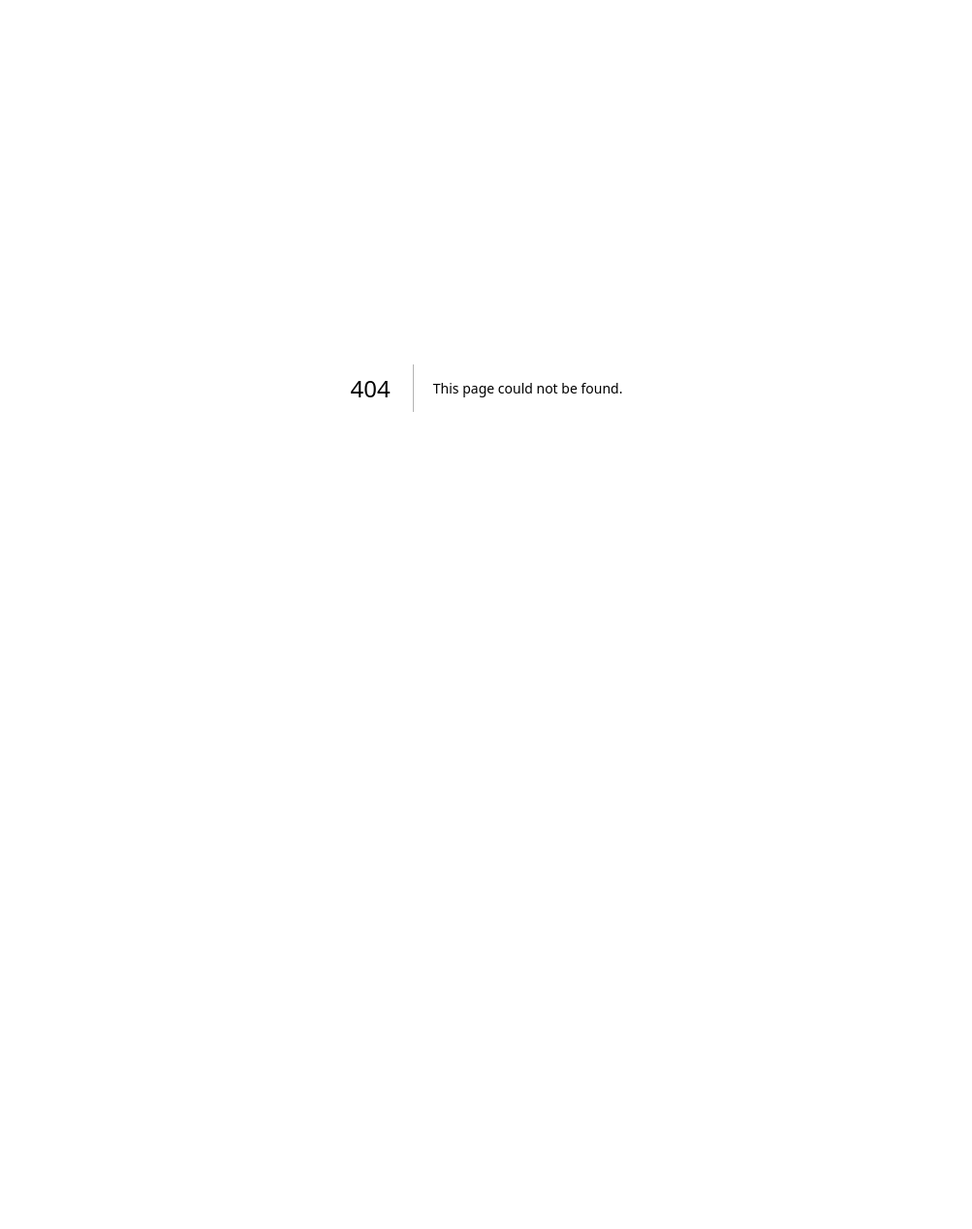
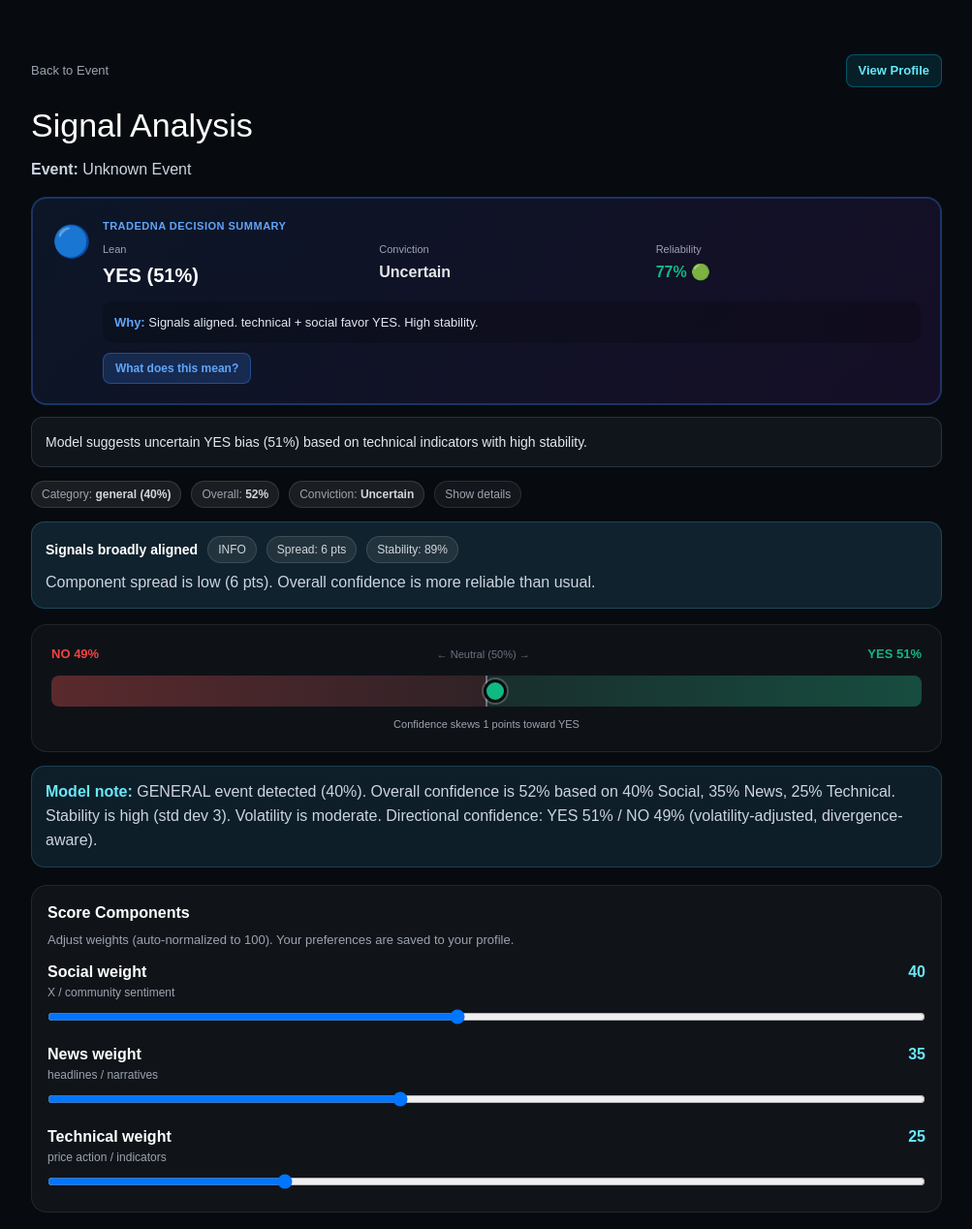
Before and after one commit to anujagadde18/tradedna, a Next.js app: page /scores in a window 1280 px wide. Before the commit this address had no page. Shown: the top 1268 px of the page at 97% size, without its empty margins (138-1141 px from the left). Before the commit the page ends 800 px from the top, so only its background shows below. Built offline with nearby package versions, Linux system fonts and the light colour scheme.

Commit message:
Create page.tsx

```diff
--- /dev/null
+++ b/app/scores/page.tsx
@@ -0,0 +1,228 @@
+"use client";
+
+import { Suspense, useMemo, useState, useEffect } from "react";
+import { useSearchParams, useRouter } from "next/navigation";
+import { analyzeEventWithData } from "@/lib/engine/analyzeEventWithData";
+import { type ComponentKey } from "@/lib/engine/analyzeEvent";
+import { ComponentBreakdownCard, DivergenceBanner } from "@/components/analysis/Breakdown";
+import { saveAnalysis } from "@/lib/profile/userProfile";
+import { getCachedNewsData, type NewsData } from "@/lib/data/newsData";
+import { getCachedSocialData, type SocialData } from "@/lib/data/socialData";
+import { EvidenceCards } from "@/components/evidence/EvidenceCards";
+import { PlainEnglishSummary, ConfidenceMeter, SimplifiedMetrics } from "@/components/ui/EnhancedUI";
+import { DecisionSummaryCard, TradeRecommendation, calculateReliability } from "@/components/ui/DecisionSummary";
+import { ShareAnalysisButton } from "@/components/share/ShareAnalysis";
+import { trackEventAnalysis } from "@/lib/storage/popularEvents";
+import { track, saveAnalysis as saveAnalyticAnalysis } from "@/lib/analytics";
+
+function ScoresContent() {
+  const searchParams = useSearchParams();
+  const router = useRouter();
+  const event = searchParams.get("event") || "Unknown Event";
+
+  const [weights, setWeights] = useState<Record<ComponentKey, number>>({
+    social: 40,
+    news: 35,
+    technical: 25,
+  });
+
+  const [newsData, setNewsData] = useState<NewsData | null>(null);
+  const [socialData, setSocialData] = useState<SocialData | null>(null);
+  const [isLoadingData, setIsLoadingData] = useState(true);
+
+  useEffect(() => {
+    if (event === "Unknown Event") return;
+
+    track("analyze_started", { event });
+
+    async function fetchData() {
+      setIsLoadingData(true);
+      try {
+        const [news, social] = await Promise.all([
+          getCachedNewsData(event),
+          getCachedSocialData(event),
+        ]);
+        setNewsData(news);
+        setSocialData(social);
+      } catch (error) {
+        console.error("Data fetch error:", error);
+      } finally {
+        setIsLoadingData(false);
+      }
+    }
+
+    fetchData();
+  }, [event]);
+
+  const analysis = useMemo(
+    () => analyzeEventWithData(event, weights, newsData, socialData),
+    [event, weights, newsData, socialData]
+  );
+
+  useEffect(() => {
+    if (analysis && event !== "Unknown Event" && !isLoadingData) {
+      saveAnalysis(analysis, weights);
+      trackEventAnalysis(event, analysis.category.name, analysis.directional.yes);
+      const reliability = calculateReliability(analysis);
+      saveAnalyticAnalysis({
+        event_text: event,
+        category: analysis.category.name,
+        yes_conf: analysis.directional.yes,
+        no_conf: analysis.directional.no,
+        reliability: reliability.score,
+        conviction: analysis.directional.convictionTier,
+        stability: analysis.stats.stability,
+        weights: weights,
+      });
+    }
+  }, [analysis, weights, event, isLoadingData]);
+
+  function setWeight(key: ComponentKey, value: number) {
+    const next = { ...weights, [key]: value };
+    const sum = next.social + next.news + next.technical;
+    if (sum === 100) {
+      setWeights(next);
+      return;
+    }
+    const scale = 100 / sum;
+    const scaled = {
+      social: Math.round(next.social * scale),
+      news: Math.round(next.news * scale),
+      technical: 100 - Math.round(next.social * scale) - Math.round(next.news * scale),
+    };
+    setWeights(scaled);
+  }
+
+  const polymarketUrl = "https://polymarket.com/search?q=" + encodeURIComponent(event);
+
+  return (
+    <main style={{ minHeight: "100vh", background: "#070B10", color: "#fff" }}>
+      <div style={{ maxWidth: 980, margin: "0 auto", padding: "56px 20px" }}>
+
+        <div style={{ display: "flex", justifyContent: "space-between", alignItems: "center" }}>
+          <a href="/event" style={{ color: "#9CA3AF", fontSize: 13 }}>Back to Event</a>
+          <button
+            onClick={() => router.push("/profile")}
+            style={{ padding: "6px 12px", borderRadius: 8, background: "rgba(0,212,255,0.1)", border: "1px solid rgba(0,212,255,0.3)", color: "#67e8f9", cursor: "pointer", fontSize: 13, fontWeight: 600 }}
+          >
+            View Profile
+          </button>
+        </div>
+
+        <h1 style={{ fontSize: 34, marginTop: 14 }}>Signal Analysis</h1>
+        <div style={{ marginTop: 8, color: "#cbd5e1" }}>
+          <b>Event:</b> {analysis.event}
+        </div>
+
+        <DecisionSummaryCard analysis={analysis} />
+        <PlainEnglishSummary analysis={analysis} />
+        <SimplifiedMetrics analysis={analysis} />
+        <DivergenceBanner warnings={analysis.warnings} />
+
+        {!isLoadingData && (analysis.dataIntegration.news.realDataUsed || analysis.dataIntegration.social.realDataUsed) && (
+          <div style={{ marginTop: 14, padding: 12, borderRadius: 10, background: "rgba(16,185,129,0.1)", border: "1px solid rgba(16,185,129,0.3)" }}>
+            <div style={{ fontSize: 13, color: "#10b981", fontWeight: 600 }}>
+              {"Real Data Integrated: "}
+              {analysis.dataIntegration.news.realDataUsed && (analysis.dataIntegration.news.articleCount + " news articles")}
+              {analysis.dataIntegration.news.realDataUsed && analysis.dataIntegration.social.realDataUsed && " • "}
+              {analysis.dataIntegration.social.realDataUsed && ("~" + analysis.dataIntegration.social.estimatedVolume?.toLocaleString() + " social mentions")}
+            </div>
+          </div>
+        )}
+
+        <ConfidenceMeter yesPercent={analysis.directional.yes} noPercent={analysis.directional.no} />
+
+        <div style={{ marginTop: 14, padding: 14, borderRadius: 14, background: "rgba(80, 200, 255, 0.10)", border: "1px solid rgba(80, 200, 255, 0.20)", color: "#cbd5e1", lineHeight: 1.55 }}>
+          <b style={{ color: "#67e8f9" }}>Model note:</b> {analysis.explanation}
+        </div>
+
+        <div style={{ marginTop: 18, padding: 16, borderRadius: 16, background: "rgba(255,255,255,0.04)", border: "1px solid rgba(255,255,255,0.08)" }}>
+          <div style={{ fontWeight: 800 }}>Score Components</div>
+          <div style={{ marginTop: 6, color: "#9CA3AF", fontSize: 13 }}>
+            Adjust weights (auto-normalized to 100). Your preferences are saved to your profile.
+          </div>
+          <SliderRow label="Social weight" sub="X / community sentiment" value={weights.social} onChange={(v) => setWeight("social", v)} />
+          <SliderRow label="News weight" sub="headlines / narratives" value={weights.news} onChange={(v) => setWeight("news", v)} />
+          <SliderRow label="Technical weight" sub="price action / indicators" value={weights.technical} onChange={(v) => setWeight("technical", v)} />
+        </div>
+
+        <div style={{ marginTop: 18, display: "grid", gridTemplateColumns: "repeat(auto-fit, minmax(280px, 1fr))", gap: 12 }}>
+          <ComponentBreakdownCard component={analysis.components.social} />
+          <ComponentBreakdownCard component={analysis.components.news} />
+          <ComponentBreakdownCard component={analysis.components.technical} />
+        </div>
+
+        <EvidenceCards event={event} newsData={newsData} socialData={socialData} isLoading={isLoadingData} />
+
+        <TradeRecommendation analysis={analysis} />
+
+        <ShareAnalysisButton analysis={analysis} />
+
+        <div style={{ marginTop: 18, padding: 14, borderRadius: 14, background: "rgba(0,212,255,0.05)", border: "1px solid rgba(0,212,255,0.15)" }}>
+          <div style={{ fontSize: 13, fontWeight: 600, color: "#67e8f9", marginBottom: 6 }}>
+            {"Analysis Saved to Profile"}
+            {!isLoadingData && (analysis.dataIntegration.news.realDataUsed || analysis.dataIntegration.social.realDataUsed) && " • Real Data Integrated"}
+          </div>
+          <div style={{ color: "#cbd5e1", fontSize: 13, lineHeight: 1.6 }}>
+            {"Your weight preferences and signal patterns are being tracked."}
+          </div>
+        </div>
+
+        <a
+          href={polymarketUrl}
+          target="_blank"
+          rel="noreferrer"
+          onClick={() => track("click_polymarket", { event })}
+          style={{ display: "inline-block", marginTop: 20, padding: "14px 20px", borderRadius: 12, background: "#00D4FF", color: "#001018", fontWeight: 700, textDecoration: "none", fontSize: 15 }}
+        >
+          Trade on Polymarket
+        </a>
+
+      </div>
+    </main>
+  );
+}
+
+function SliderRow({
+  label,
+  sub,
+  value,
+  onChange,
+}: {
+  label: string;
+  sub: string;
+  value: number;
+  onChange: (v: number) => void;
+}) {
+  return (
+    <div style={{ marginTop: 12 }}>
+      <div style={{ display: "flex", justifyContent: "space-between", alignItems: "baseline" }}>
+        <div>
+          <div style={{ fontWeight: 700 }}>{label}</div>
+          <div style={{ color: "#9ca3af", fontSize: 12 }}>{sub}</div>
+        </div>
+        <div style={{ fontWeight: 900, color: "#67e8f9" }}>{value}</div>
+      </div>
+      <input
+        type="range"
+        min={5}
+        max={80}
+        value={value}
+        onChange={(e) => onChange(Number(e.target.value))}
+        style={{ width: "100%", marginTop: 8 }}
+      />
+    </div>
+  );
+}
+
+export default function ScoresPage() {
+  return (
+    <Suspense fallback={
+      <div style={{ minHeight: "100vh", background: "#070B10", color: "#fff", display: "flex", alignItems: "center", justifyContent: "center" }}>
+        Loading...
+      </div>
+    }>
+      <ScoresContent />
+    </Suspense>
+  );
+}
```
